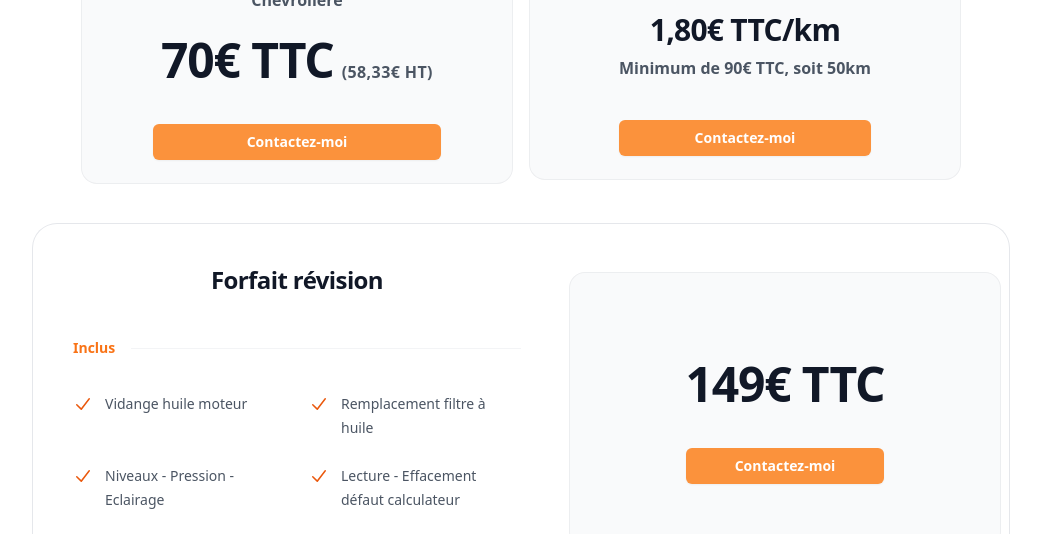
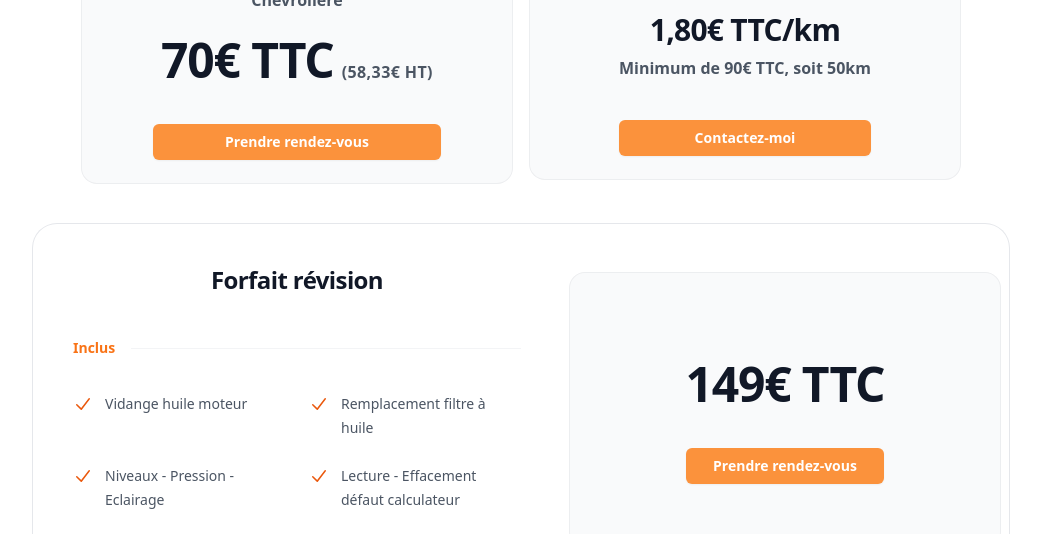
Before and after one commit to BriceJuhel/carva, a Next.js app: page / in a window 1280 px wide. Shown: the part 2240-2774 px from the top of the page, without its empty margins (119-1160 px from the left). Built offline with nearby package versions, Linux system fonts and the light colour scheme.

Commit message:
maj des tarifs

```diff
--- a/components/Prices.tsx
+++ b/components/Prices.tsx
@@ -1,4 +1,7 @@
+"use client" // this is a client component
 import { CheckIcon } from '@heroicons/react/20/solid'
+import { Link } from "react-scroll/modules"
+import React from "react"
 
 const includedOne = [
   'Vidange huile moteur',
@@ -52,12 +55,13 @@ export default function Prices() {
                   <span className="text-5xl font-bold tracking-tight text-gray-900">70€ TTC</span>
                   <span className="font-semibold leading-6 tracking-wide text-gray-600">(58,33€ HT)</span>
                 </p>
-                <a
-                  href="#"
-                  className="mt-10 block w-full rounded-md bg-orange-400 px-3 py-2 text-center text-sm font-semibold text-white shadow-sm hover:bg-orange-500 focus-visible:outline focus-visible:outline-2 focus-visible:outline-offset-2 focus-visible:outline-indigo-600"
-                >
-                  Contactez-moi
-                </a>
+                <Link to="contact"
+                  spy={true}
+                  smooth={true}
+                  offset={-120}
+                  duration={600}>
+                  <button className="mt-10 block w-full rounded-md bg-orange-400 px-3 py-2 text-center text-sm font-semibold text-white shadow-sm hover:bg-orange-500 focus-visible:outline focus-visible:outline-2 focus-visible:outline-offset-2 focus-visible:outline-indigo-600">Prendre rendez-vous</button>
+                </Link>
               </div>
             </div>
           </div>
@@ -73,12 +77,13 @@ export default function Prices() {
                   <span className="text-3xl font-bold tracking-tight text-gray-900">1,80€ TTC/km</span>
                 </p>
                 <p className="text-base font-semibold text-gray-600 mt-2">Minimum de 90€ TTC, soit 50km</p>
-                <a
-                  href="#"
-                  className="mt-10 block w-full rounded-md bg-orange-400 px-3 py-2 text-center text-sm font-semibold text-white shadow-sm hover:bg-orange-500 focus-visible:outline focus-visible:outline-2 focus-visible:outline-offset-2 focus-visible:outline-indigo-600"
-                >
-                  Contactez-moi
-                </a>
+                <Link to="contact"
+                  spy={true}
+                  smooth={true}
+                  offset={-120}
+                  duration={600}>
+                  <button className="mt-10 block w-full rounded-md bg-orange-400 px-3 py-2 text-center text-sm font-semibold text-white shadow-sm hover:bg-orange-500 focus-visible:outline focus-visible:outline-2 focus-visible:outline-offset-2 focus-visible:outline-indigo-600">Contactez-moi</button>
+                </Link>
               </div>
             </div>
           </div>
@@ -109,12 +114,13 @@ export default function Prices() {
                   <p className="mt-6 flex items-baseline justify-center gap-x-2">
                   <span className="text-5xl font-bold tracking-tight text-gray-900">149€ TTC</span>
                 </p>
-                <a
-                  href="#"
-                  className="mt-10 block w-full rounded-md bg-orange-400 px-3 py-2 text-center text-sm font-semibold text-white shadow-sm hover:bg-orange-500 focus-visible:outline focus-visible:outline-2 focus-visible:outline-offset-2 focus-visible:outline-indigo-600"
-                >
-                  Contactez-moi
-                </a>
+                <Link to="contact"
+                  spy={true}
+                  smooth={true}
+                  offset={-120}
+                  duration={600}>
+                  <button className="mt-10 block w-full rounded-md bg-orange-400 px-3 py-2 text-center text-sm font-semibold text-white shadow-sm hover:bg-orange-500 focus-visible:outline focus-visible:outline-2 focus-visible:outline-offset-2 focus-visible:outline-indigo-600">Prendre rendez-vous</button>
+                </Link>
               </div>
             </div>
           </div>
@@ -146,12 +152,13 @@ export default function Prices() {
                   <span className="text-5xl font-bold tracking-tight text-gray-900">4%</span>
                   </p>
                   <p className="text-base font-semibold text-gray-600 mt-2">du prix de vente du véhicule une fois la vente conclue (minimum 390€ TTC)</p>
-                <a
-                  href="#"
-                  className="mt-10 block w-full rounded-md bg-orange-400 px-3 py-2 text-center text-sm font-semibold text-white shadow-sm hover:bg-orange-500 focus-visible:outline focus-visible:outline-2 focus-visible:outline-offset-2 focus-visible:outline-indigo-600"
-                >
-                  Contactez-moi
-                </a>
+                  <Link to="contact"
+                  spy={true}
+                  smooth={true}
+                  offset={-120}
+                  duration={600}>
+                  <button className="mt-10 block w-full rounded-md bg-orange-400 px-3 py-2 text-center text-sm font-semibold text-white shadow-sm hover:bg-orange-500 focus-visible:outline focus-visible:outline-2 focus-visible:outline-offset-2 focus-visible:outline-indigo-600">Contactez-moi</button>
+                </Link>
               </div>
             </div>
           </div>
@@ -180,12 +187,13 @@ export default function Prices() {
             <div className="rounded-2xl bg-gray-50 py-10 text-center ring-1 ring-inset ring-gray-900/5 lg:flex lg:flex-col lg:justify-center lg:py-16">
               <div className="mx-auto max-w-xs px-8">
                   <p className="text-base font-semibold text-gray-600 mt-2">Sur devis suivant le type de recherche du véhicule et de la localisation (exemple : 349€ TTC pour une recherche et inspection d&apos;un véhicule à 50km maximum autour de La Chevrolière)</p>
-                <a
-                  href="#"
-                  className="mt-10 block w-full rounded-md bg-orange-400 px-3 py-2 text-center text-sm font-semibold text-white shadow-sm hover:bg-orange-500 focus-visible:outline focus-visible:outline-2 focus-visible:outline-offset-2 focus-visible:outline-indigo-600"
-                >
-                  Demandez un devis
-                </a>
+                  <Link to="contact"
+                  spy={true}
+                  smooth={true}
+                  offset={-120}
+                  duration={600}>
+                  <button className="mt-10 block w-full rounded-md bg-orange-400 px-3 py-2 text-center text-sm font-semibold text-white shadow-sm hover:bg-orange-500 focus-visible:outline focus-visible:outline-2 focus-visible:outline-offset-2 focus-visible:outline-indigo-600">Demandez un devis</button>
+                </Link>
               </div>
             </div>
           </div>
```
